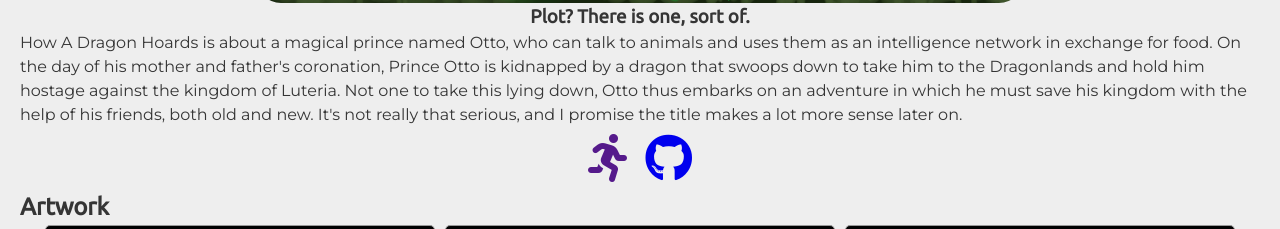
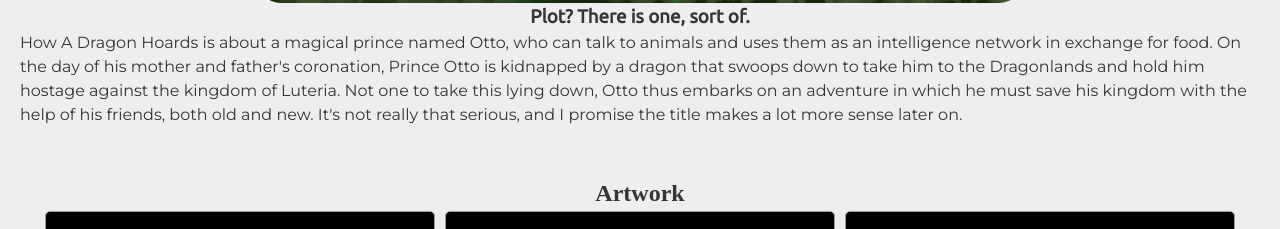
Before and after one commit to betsymichaels/Art-portfolio, a plain HTML site: page index.html in a window 1280 px wide. Shown: the part 1311-1540 px from the top of the page. Drawn offline with Linux system fonts and the light colour scheme.

Commit message:
Added a couple breaks, changed h2 to Papyrus font bc why not

```diff
--- a/css/main.css
+++ b/css/main.css
@@ -1,3 +1,7 @@
 .mason article {background: black;
     color: white
 }
+.become-center {text-align: center;
+}
+h2 {font-family: "Papyrus", serif;
+}
--- a/index.html
+++ b/index.html
@@ -69,19 +69,12 @@
           makes a lot more sense later on.
         </p>
         <div>
-          <ul class="project-links">
-
-            <li>
-              <a target="_blank" href="" class=""><i title="see my app run" class="fas fa-running circle"></i></a>
-            </li>
-            <li>
-              <a target="_blank" href="https://www.github.com" class=""><i title="see the code" class="fab fa-github circle"></i></a>
-            </li>
-          </ul>
+          <br>
+          <br>
 
         </div>
       </article>
-      <h2 id="projects">Artwork</h2>
+      <h2 class="become-center" id="projects">Artwork</h2>
       <div class="mason">
         <article class="picture-tiles">
           <img class="zoom" alt="" src="images/AgniRagnar.jpg">
```
